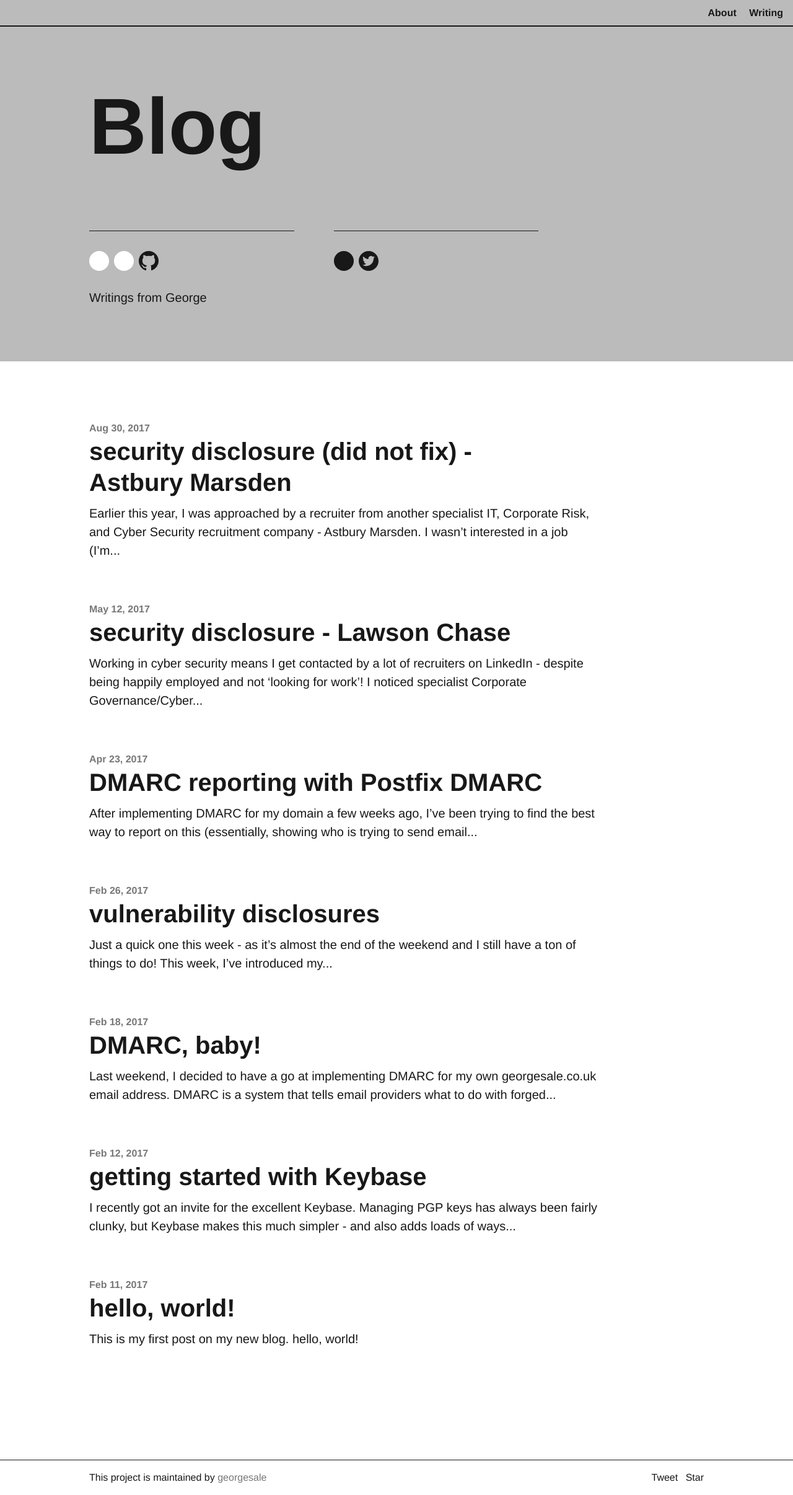
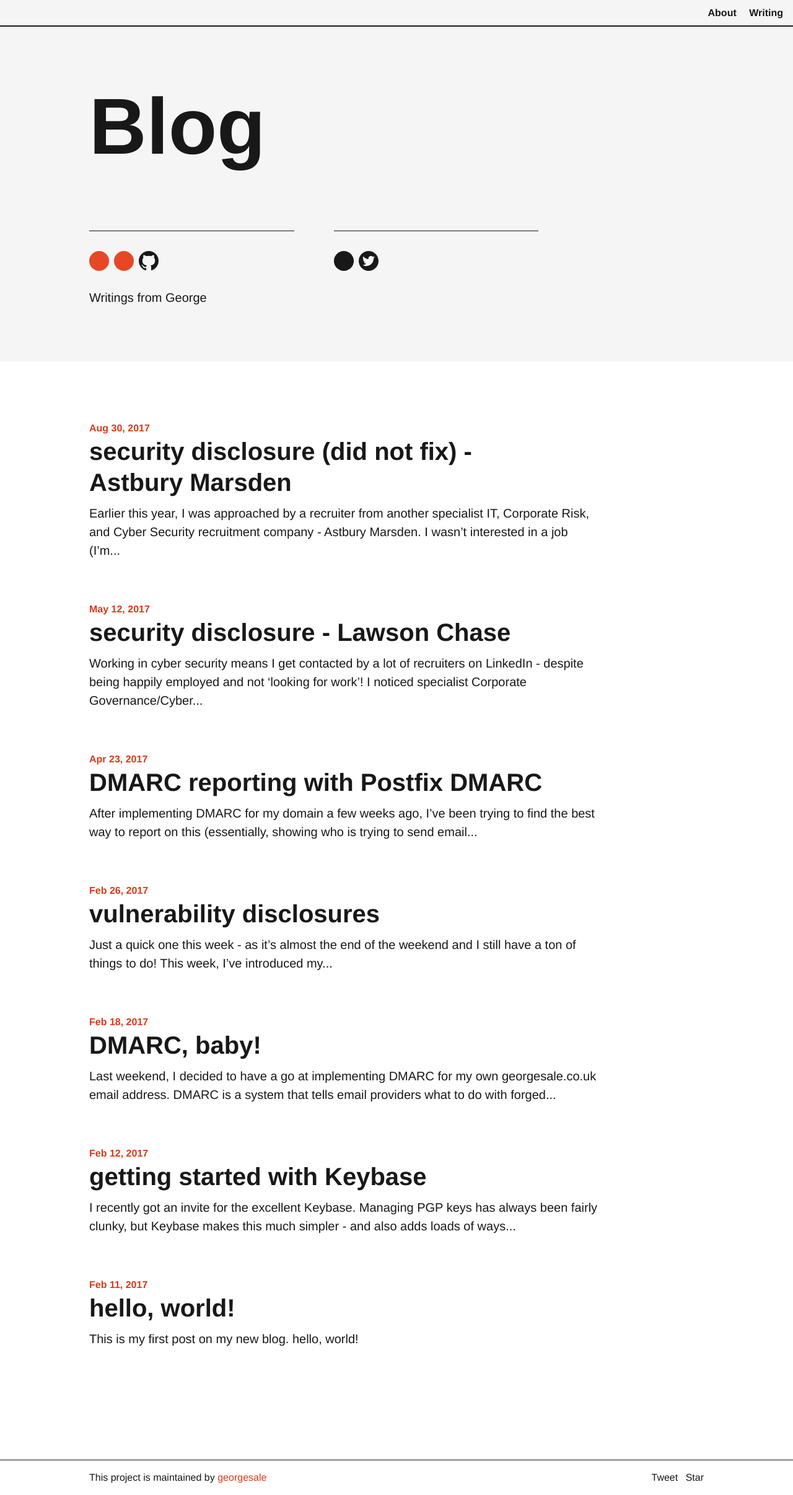
Before and after one commit to georgesale/blog.georgesale.co.uk, a Jekyll site: the page built from index.html, in a window 1280 px wide. Shown: the whole page at 62% size. Built offline with Jekyll 4.4.1, drawn with Linux system fonts in a browser that asks for light colours; comment, search, counter and statistics services are not loaded.

Commit message:
update theme
- update theme to white

```diff
--- a/_config.yml
+++ b/_config.yml
@@ -27,7 +27,7 @@ social_username: georgetweeted
 
 # Set theme color here
 # Choose from: black (default), blue, gray, magenta, orange, red, white, and yellow.
-theme_color: gray
+theme_color: white
 
 # Build settings
 markdown: kramdown
```
